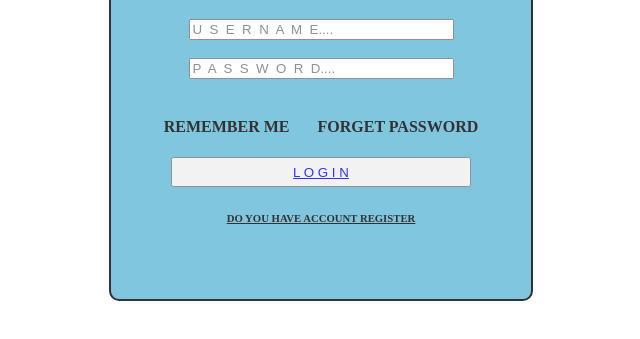
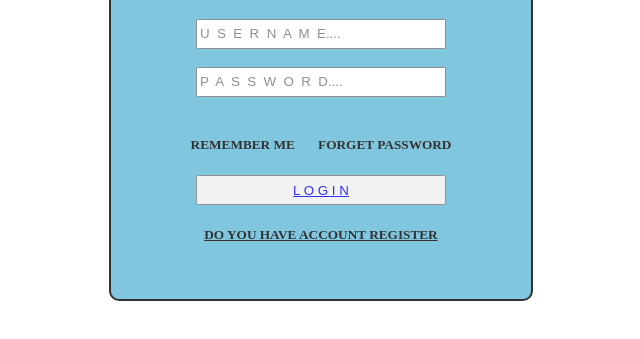
Before and after one commit to SujithaDuddu/Training, a plain HTML site: page login now.html in a window 1280 px wide. Shown: the part 253-592 px from the top of the page, without its empty margins (219-859 px from the left). Drawn offline with Linux system fonts and the light colour scheme.

Commit message:
login now.html file added

```diff
--- a/login now.html
+++ b/login now.html
@@ -23,9 +23,14 @@
          }
        .button
        {
-       width:300px;
+       width:250px;
        height:30px;
        color:white;
+       }
+       .input
+       {
+       height:30px;
+       width:250px;
        }
 
     </style>
@@ -34,12 +39,12 @@
          <div class="div">
              <form>
                  <h1>L O G I N &nbsp;&nbsp;  N O W</h1>
-                 <input type="text" placeholder="U  S  E  R  N  A  M  E...." name="name" size=30%><br><br>
-                 <input type="password" placeholder="P  A  S  S  W  O  R  D...." name="password" size=30%><br><br>
-                 <h4>REMEMBER ME &nbsp;&nbsp;&nbsp;&nbsp;&nbsp;&nbsp;FORGET PASSWORD</h4>
+                 <input class="input" type="text" placeholder="U  S  E  R  N  A  M  E...." name="name">    <br><br>
+                 <input  class="input"type="password" placeholder="P  A  S  S  W  O  R  D...." name="password" ><br><br>
+                 <h5>REMEMBER ME &nbsp;&nbsp;&nbsp;&nbsp;&nbsp;&nbsp;FORGET PASSWORD</h5>
                  <button class="button" type="button" width=20px>
-                 <a href="/home/feuji/htmlfiles/login1.html">L O G I N </button></a> <br>
-                 <h6><u>DO YOU HAVE ACCOUNT REGISTER </u></h6>
+                 <a href="/home/feuji/Training/login now1.html">L O G I N </button></a> <br>
+                 <h5><u>DO YOU HAVE ACCOUNT REGISTER </u></h5>
             </div>
         </form>
       </body>
```
